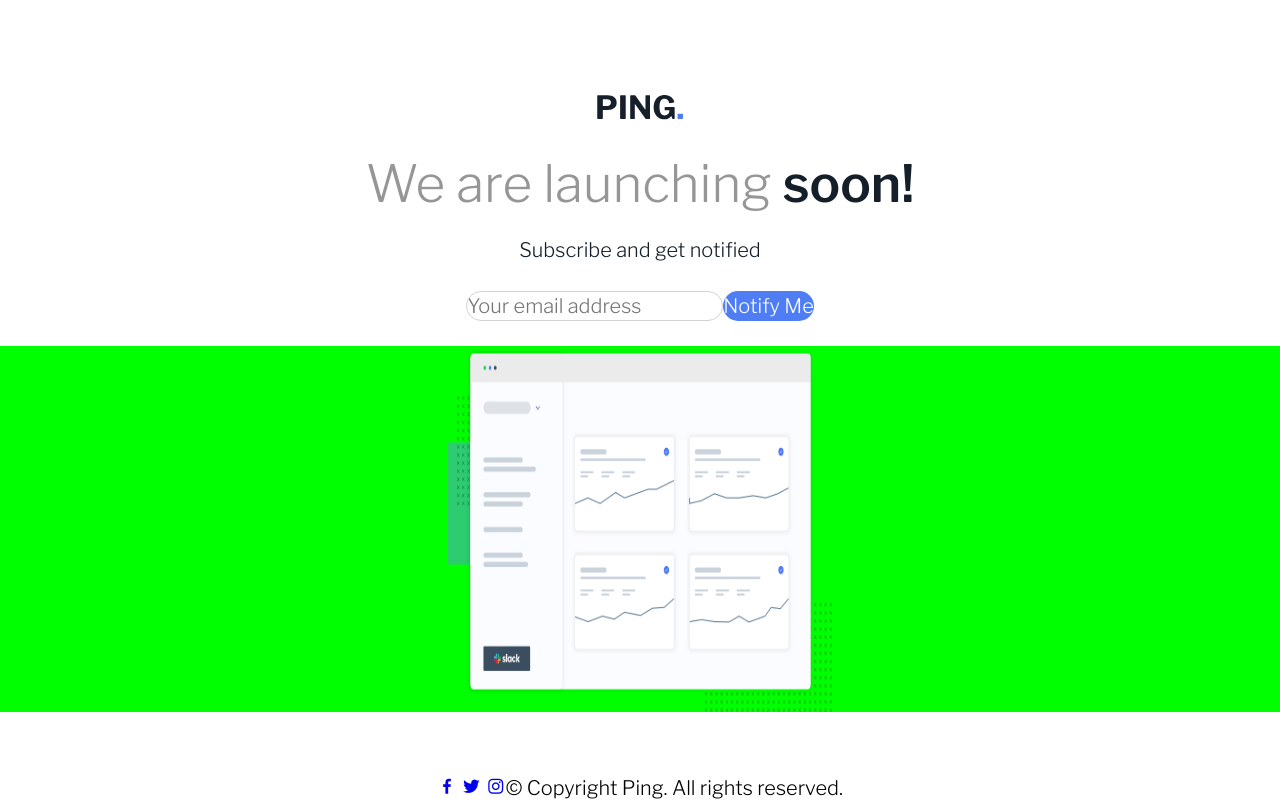
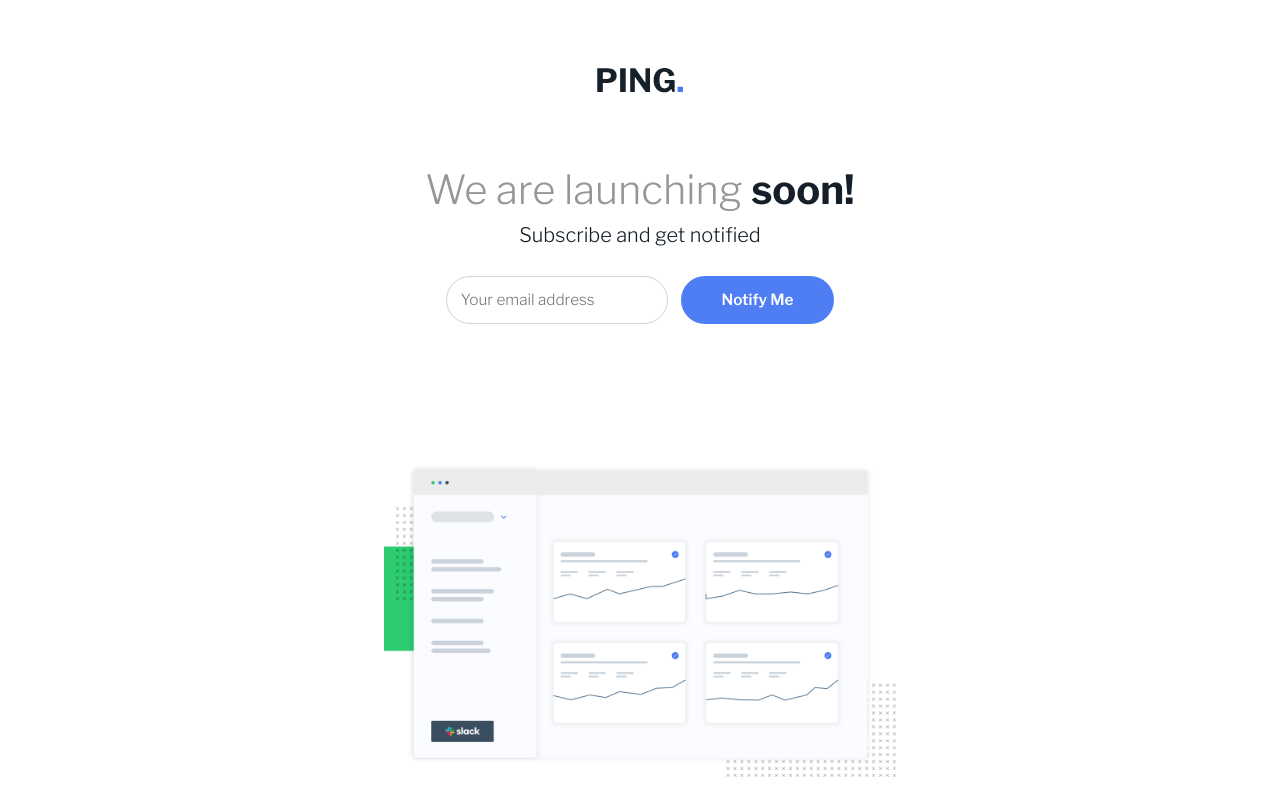
Before and after one commit to gabcchaves/ping-coming-soon-page, a plain HTML site: page index.html in a window 1280 px wide. Shown: the top 803 px of the page. Drawn offline with nearby package versions, Linux system fonts and the light colour scheme.

Commit message:
Medium and large viewport settings.

```diff
--- a/style.css
+++ b/style.css
@@ -42,14 +42,14 @@
 
 html {
 	width: 100%;
-	height: 100%;
+	min-height: 100vh;
 }
 
 body {
 	display: flex;
 	flex-direction: column;
 	font-family: 'Libre Franklin';
-	width: 100vw;
+	width: 100%;
 	height: 100%;
 }
 
@@ -114,50 +114,60 @@
 	align-items: center;
 }
 
+/* Medium and large viewports */
 @media screen and (min-width: 1081px) {
-	header {
-		height: 15%;
-		align-items: flex-end;
+	body {
+		justify-content: space-between;
+	}
+
+	header, footer {
+		height: 20vh;
+		display: flex;
+		flex-direction: column;
 	}
 
 	main {
+		height: 30vh;
+		justify-content: flex-start;
 		line-height: 1.5;
 	}
 
 	main h1 {
-		font-size: 4vw;
+		font-size: 2em;
 		font-weight: 300;
-		margin: 1% 0;
-		margin-top: 2%;
 	}
 
 	main h1 .highlight {
 		font-size: inherit;
-		font-weight: 600;
+		font-weight: 700;
 	}
 
 	main h2 {
 		font-weight: 300;
+		margin-bottom: 2%;
 	}
 
 	main form {
-		margin: 2%;
+		height: 20%;
+		font-size: 1.2vw;
+		justify-content: center;
 	}
 
-	main form input {
-		height: 100%;
+	main form input[type=email] {
+		padding: 0 5%;
+	}
+
+	main form input[type=submit] {
+		padding: 0 15%;
+		font-weight: 600;
+		margin-left: 5%;
 	}
 
 	figure {
-		background-color: lime;
-		flex: 1;
+		margin: 5% 0;
 	}
 
 	figure img {
-		width: 30%;
-	}
-
-	footer {
-		margin-top: 5%;
+		width: 40%;
 	}
 }
```
